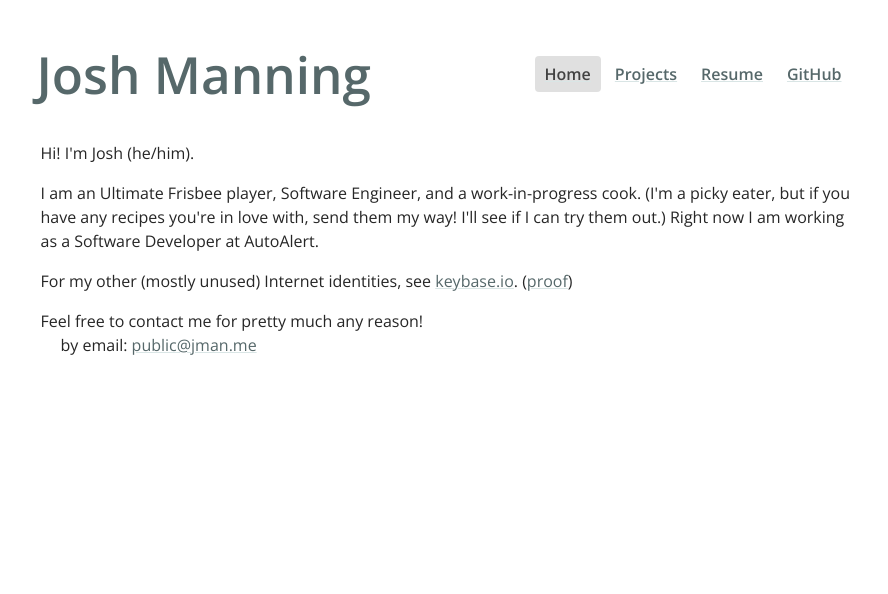
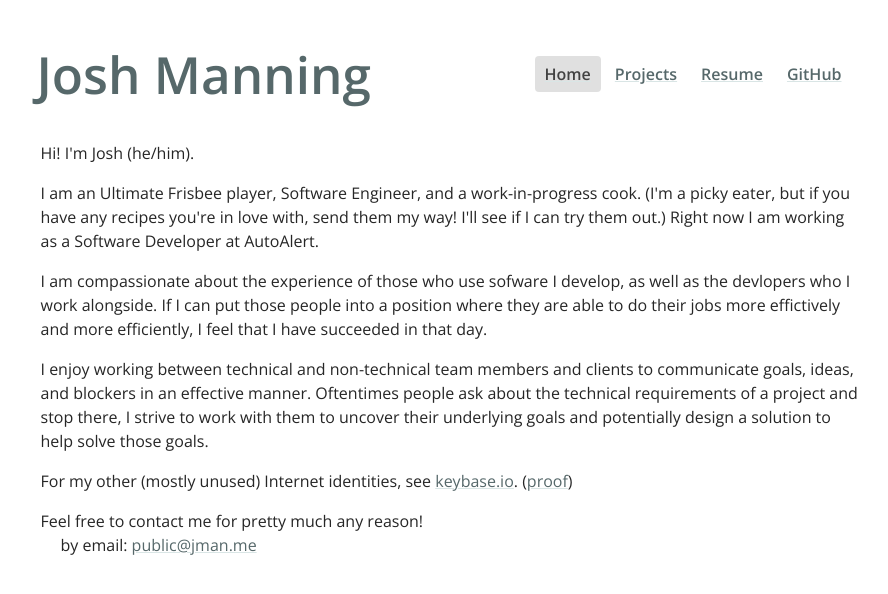
Before and after one commit to its-jman/jman.me, a Jekyll site: the page built from docs/index.html, in a window 1280 px wide. Shown: the top 594 px of the page, without its empty margins (188-1076 px from the left). Built offline with Jekyll 4.4.1, drawn with Linux system fonts in a browser that asks for light colours.

Commit message:
added further homepage details

```diff
--- a/docs/index.html
+++ b/docs/index.html
@@ -12,15 +12,18 @@ layout: base
   Right now I am working as a Software Developer at AutoAlert.
 </p>
 
-<!--<p>
+<p>
   I am compassionate about the experience of those who use sofware I develop, as well as the devlopers
   who I work alongside. If I can put those people into a position where they are able to do their
-  jobs more effictively and more efficiently, I feel that I have succeeded in that day. I enjoy
-  working between technical and non-technical team members and clients to communicate goals, ideas,
+  jobs more effictively and more efficiently, I feel that I have succeeded in that day.
+</p>
+
+<p>
+  I enjoy working between technical and non-technical team members and clients to communicate goals, ideas,
   and blockers in an effective manner. Oftentimes people ask about the technical requirements of a
   project and stop there, I strive to work with them to uncover their underlying goals and
   potentially design a solution to help solve those goals.
-</p>-->
+</p>
 
 <p>
   For my other (mostly unused) Internet identities, see
```
